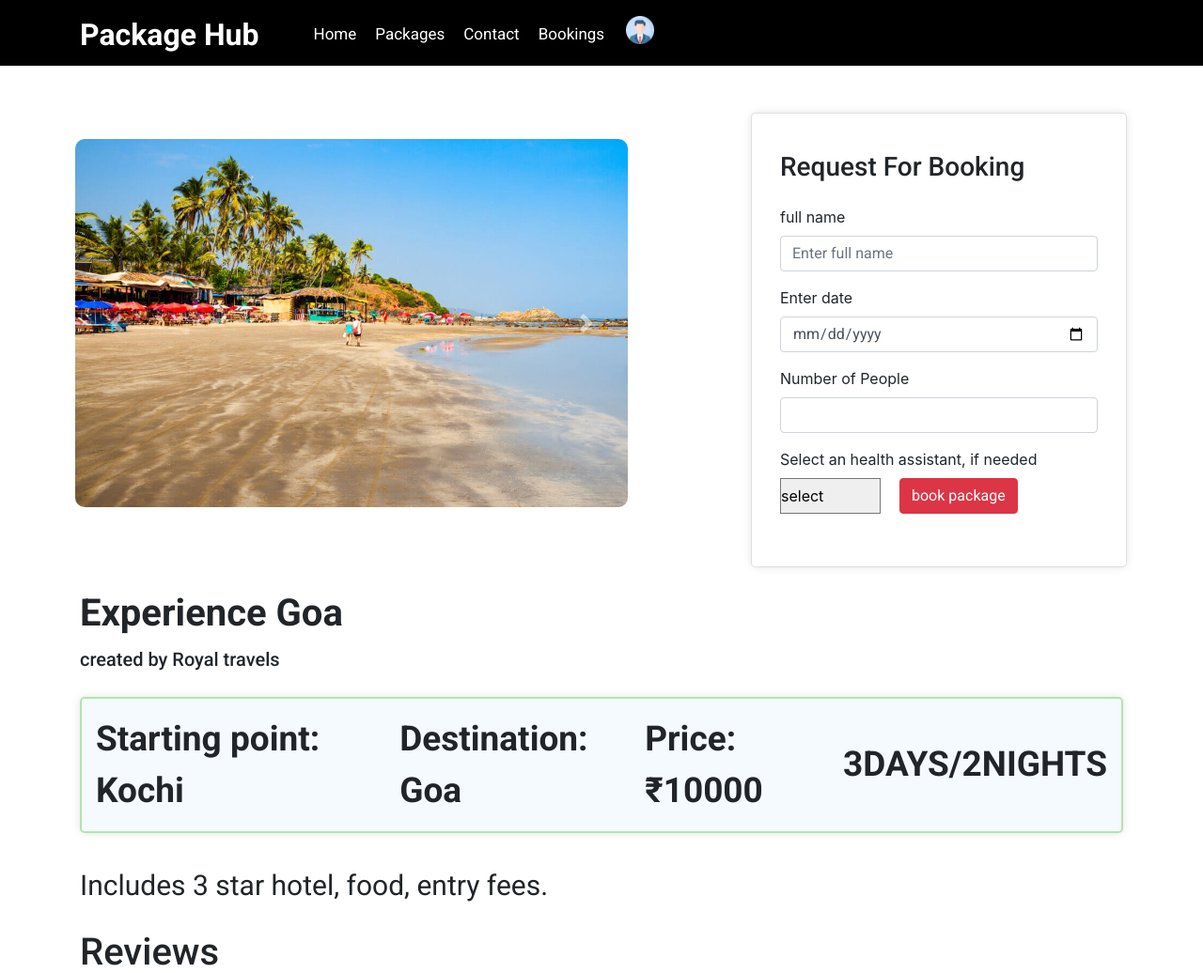
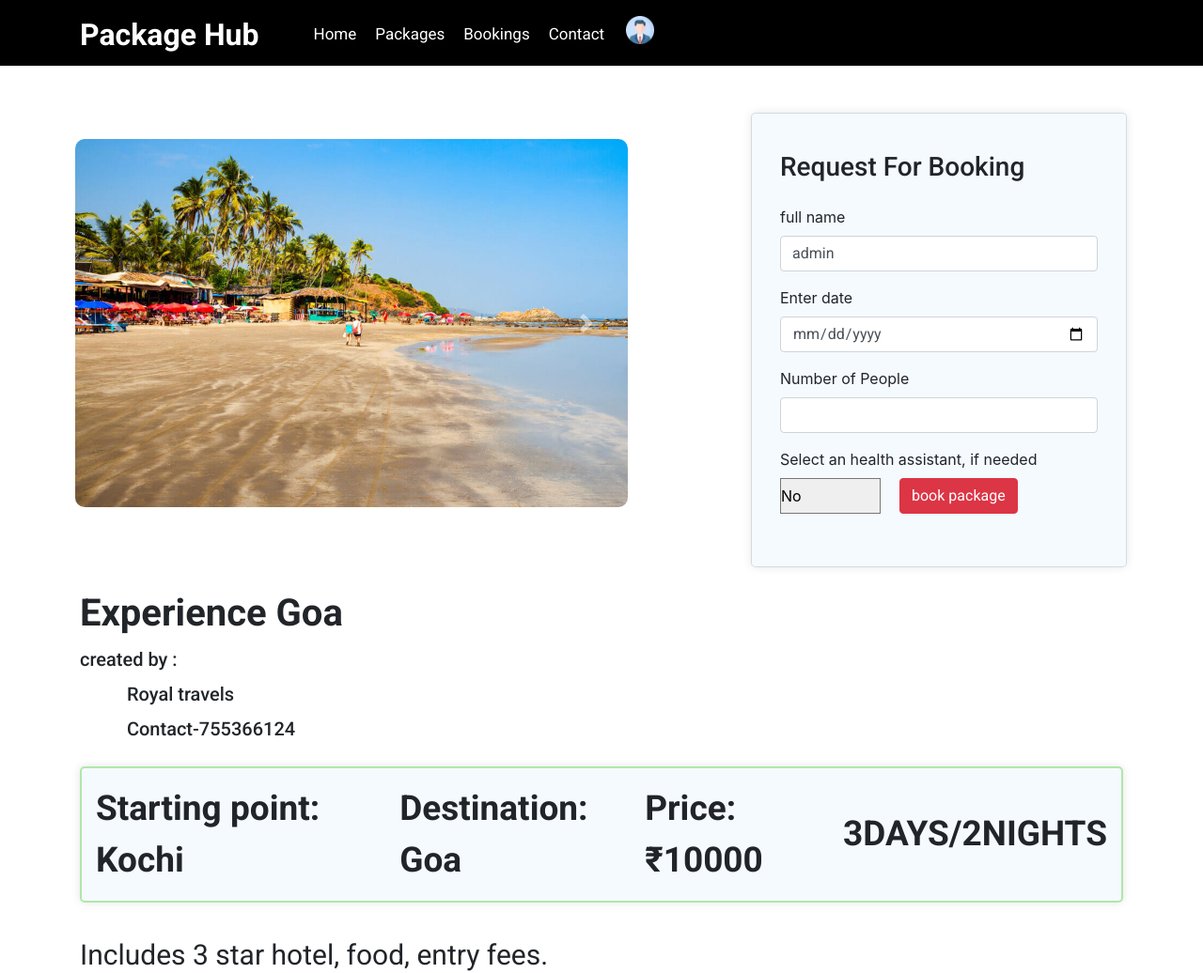
Before and after one commit to Nihalov/pacakgeHub-django, a Django app: page /packageDetails/1 in a window 1280 px wide. Shown: the top 1036 px of the page at 94% size. Run offline with Django 4.2, Linux system fonts and the light colour scheme; a user stored in the database is signed in; data comes from the database, SQL or seed files in the repository; both versions use the stored data as it was after the commit; parts of the project's set-up code (start-up, migrations or seed data) failed here and were passed over; some libraries are stand-ins or nearby versions.

Commit message:
small changes

```diff
--- a/Tourism/Tourism/settings.py
+++ b/Tourism/Tourism/settings.py
@@ -129,3 +129,6 @@ AUTH_USER_MODEL='app.CustomUser'
 # https://docs.djangoproject.com/en/4.2/ref/settings/#default-auto-field
 
 DEFAULT_AUTO_FIELD = 'django.db.models.BigAutoField'
+
+
+LOGOUT_REDIRECT_URL='/'
--- a/Tourism/template/Agency/index.html
+++ b/Tourism/template/Agency/index.html
@@ -167,7 +167,7 @@
                         </form>
                       </td>
                       <td>
-                        {% if booking.status%}
+                        {% if booking.status %}
                         <a href="{% url 'rating' id=booking.id %}" class="btn btn-primary">
                           more
                         </a>
--- a/Tourism/template/User/PackageDetails.html
+++ b/Tourism/template/User/PackageDetails.html
@@ -44,15 +44,6 @@
         color: #c59b08;
       }
 
-      #pack-details{
-        border: solid 2px #7ad86991;
-        padding: 15px;
-        background: rgba(240, 248, 255, 0.666);
-        margin-bottom: 20px;
-        margin-top: 15px;
-        border-radius: 5px;
-        box-shadow: 0 0 10px rgba(0, 0, 0, 0.111);
-      }
 </style>
 <div class="flex flex-wrap justify-content-center" style="margin-top: 85px;">
 
@@ -69,7 +60,7 @@
     </div>
   </div>
   <a class="carousel-control-prev" href="#carouselExampleControls" role="button" data-slide="prev">
-    <span class="carousel-control-prev-icon" aria-hidden="true"></span>
+    <span class="carousel-control-prev-icon " aria-hidden="true" ></span>
     <span class="sr-only">Previous</span>
   </a>
   <a class="carousel-control-next" href="#carouselExampleControls" role="button" data-slide="next">
@@ -85,7 +76,7 @@
     {% csrf_token %}
     <div class="form-group">
       <label for="name">full name</label>
-      <input type="text" name="name" class="form-control" id="name" placeholder="Enter full name" required>
+      <input type="text" name="name" class="form-control" id="name" value="{{user}}" required>
     </div>
     <div class="form-group">
       <label for="st-date">Enter date</label>
@@ -100,7 +91,7 @@
       <div class="d-flex flex-wrap" style="gap: 20px;">
 
       <select name="health_assistant" id="">
-        <option value="">select</option>
+        <option value="">No</option>
         {% for assistant in health_assistant %}
             <option value="{{ assistant.id }}">{{ assistant.first_name }} - {{ assistant.qualification }}</option>
         {% endfor %}
@@ -122,7 +113,9 @@
 </div>
 <div class="container details">
   <h1><b>{{ package.package_name }}</b></h1>
-  <h5>created by {{ package.user_id.agencyName }}</h5>
+  <h5>created by :</h5>
+  <h5>&emsp; &emsp; {{ package.user_id.agencyName }}</h5>
+  <h5>&emsp; &emsp; Contact-{{package.user_id.phone_number}}</h5>
   <!-- <div class="row"> -->
   <b>
     <div id="pack-details">
@@ -228,7 +221,7 @@
     width: 400px;
     margin: 0px auto;
     padding: 40px 30px;
-    background-color: #fff;
+    background-color: rgba(240, 248, 255, 0.666);
     border-radius: 5px;
     box-shadow: 0 0 10px rgba(0, 0, 0, 0.1);
     margin-top: 35px;
@@ -248,7 +241,17 @@
     align-items: center;
     margin-top: 20px;
     padding-left: 80px;
-}
+  }
+
+  #pack-details{
+    border: solid 2px #7ad86991;
+    padding: 15px;
+    background: rgba(240, 248, 255, 0.666);
+    margin-bottom: 20px;
+    margin-top: 15px;
+    border-radius: 5px;
+    box-shadow: 0 0 10px rgba(0, 0, 0, 0.111);
+    }
 
 
 
--- a/Tourism/template/User/UserHome.html
+++ b/Tourism/template/User/UserHome.html
@@ -36,12 +36,12 @@
 						<li class="nav-item @@services__active">
 							<a class="nav-link" href="{% url 'user_packages' %}">packages</a>
 						</li>
-						<li class="nav-item @@contact__active">
-							<a class="nav-link" href="{% url 'user_contact' %}">Contact</a>
+            <li class="nav-item @@contact__active">
+              <a class="nav-link" href="{% url 'userviewbookings' %}">Bookings</a>
 						</li>
             <li class="nav-item @@contact__active">
-							<a class="nav-link" href="{% url 'userviewbookings' %}">Bookings</a>
-						</li>
+              <a class="nav-link" href="{% url 'user_contact' %}">Contact</a>
+            </li>
 
 <!-- dropdown -->
             <div class="dropdown">
```
Also changed, not shown: Tourism/db.sqlite3.
